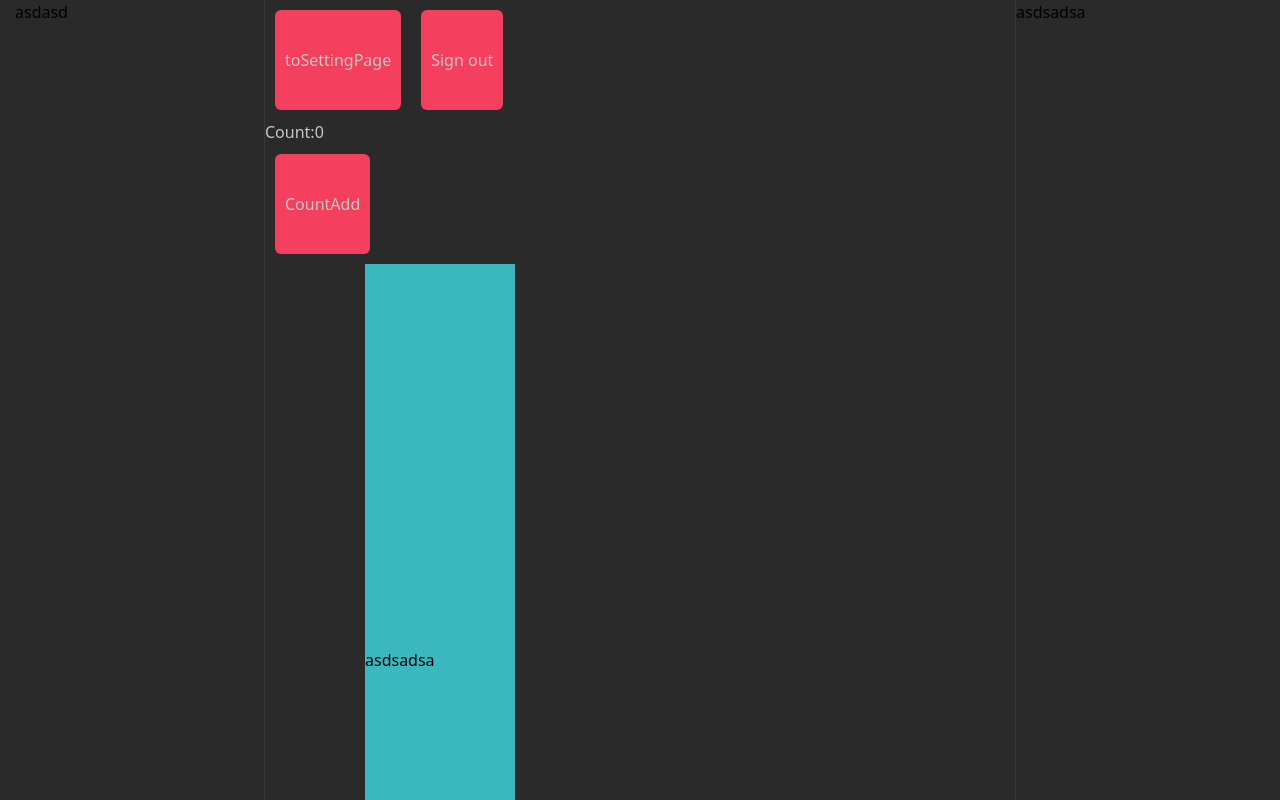
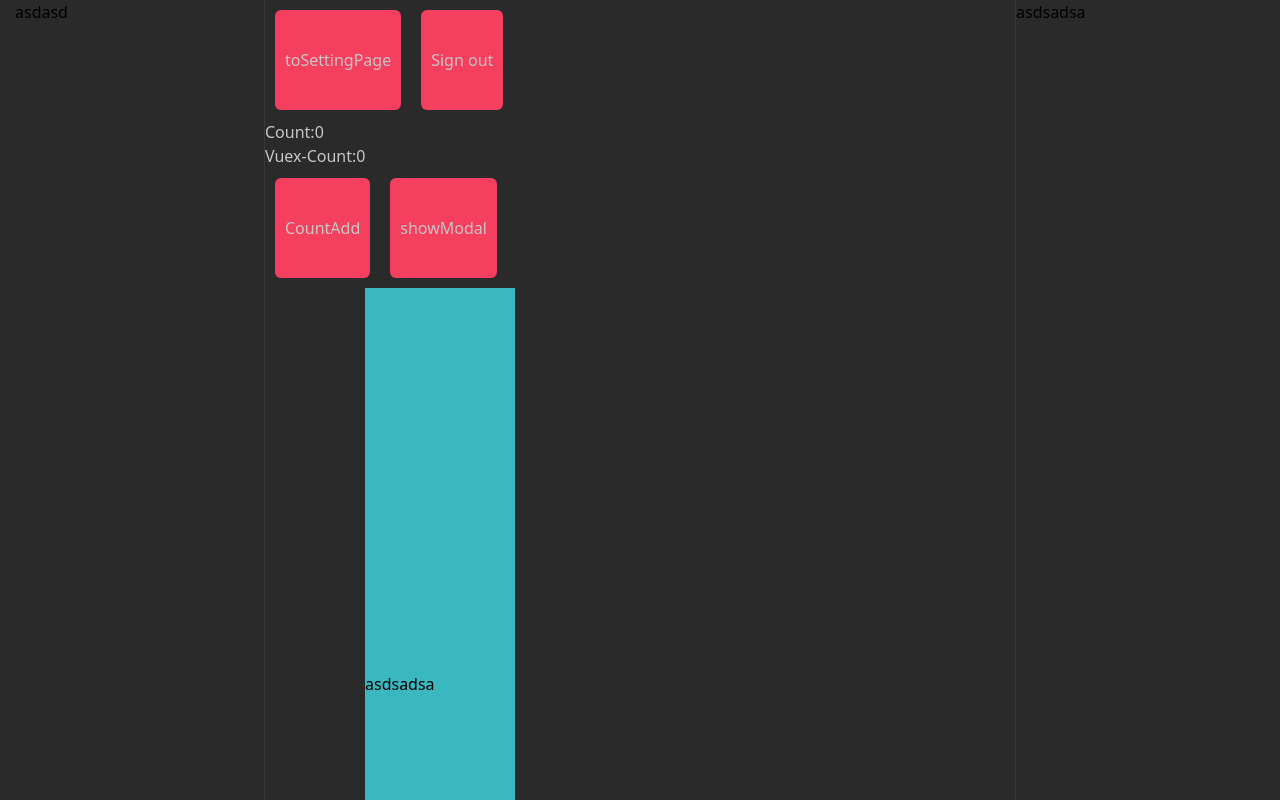
Before and after one commit to chechi992/202310_vue_project_SNS, a Vue app: page /Home in a window 1280 px wide. Shown: the top 800 px of the page. Built offline with nearby package versions, Linux system fonts and the light colour scheme; no server answers; sample sign-in values are in the browser's storage; a web font is replaced by a local one.

Commit message:
カスタマイズモダール追加

```diff
--- a/src/components/CustomizeLoading.vue
+++ b/src/components/CustomizeLoading.vue
@@ -33,8 +33,8 @@ const props = defineProps({
   }
 })
 
-const size = ref(props.size ? props.size : 17)
-const borderSize = ref(props.borderSize ? props.borderSize : 50)
+const size = ref(props.size ? props.size : 50)
+const borderSize = ref(props.borderSize ? props.borderSize : 17)
 const color = ref(props.color ? props.color : "#93a1e9")
 </script>
 
--- a/src/components/CustomizeModal.vue
+++ b/src/components/CustomizeModal.vue
@@ -1,31 +1,34 @@
 <template>
- <div id="modal">
+  <div v-if="props.modalIsOpen" id="modal">
     <div id="modal-content" class="modal">
-      <p id="modal-message" class="modal__message">{{ message }}</p>
+      <button @click="showModal" class="close">X</button>
+      <ModalBody />
     </div>
     <div id="modal-overlay"></div>
   </div>
 </template>
 
   <script setup>
-import { ref, defineProps} from "vue"
+import { defineProps, computed, defineAsyncComponent } from "vue"
+const emit = defineEmits(["showModalChange"])
+const props = defineProps({
+  modalIsOpen: {
+    type: Boolean
+  },
+  bodyPath: {
+    type: String
+  }
+})
+const ModalBody = computed(() => defineAsyncComponent(() => import(props.bodyPath)))
 
-
-
-
-const props = defineProps({
-  message: {
-    type: String
-  },
-})
-
-const message = ref(props.message)
-
+const showModal = () => {
+  emit("showModalChange")
+}
 </script>
 
 <style scoped>
 .modal {
-  padding: 10px 20px;
+  padding: 10px;
   background: #faebd7;
   z-index: 2;
   display: block;
@@ -36,10 +39,10 @@ const message = ref(props.message)
   transform: translate(-50%, -50%);
   border-radius: 10px;
 }
-
-.modal__message {
-  margin-top: 10px;
-  color: black;
+.close{
+  position: absolute;
+  top:0px;
+  right: 10px;
 }
 
 #modal-overlay {
@@ -50,6 +53,6 @@ const message = ref(props.message)
   left: 0;
   width: 100%;
   height: 120%;
-  background-color: rgba(0, 0, 0, 0.5);
+  background-color: rgba(43, 43, 43, 0.2);
 }
 </style>
--- /dev/null
+++ b/src/components/modalBodys/ModalBodySample.vue
@@ -0,0 +1,12 @@
+<template>
+  <p id="modal-message" class="modal__message">{{ message }}</p>
+  <button>確認</button>
+</template>
+
+     <script setup>
+import { ref } from "vue"
+const message = ref("message")
+</script>
+
+   <style scoped>
+</style>
--- a/src/main.js
+++ b/src/main.js
@@ -2,27 +2,35 @@ import "./assets/main.css"
 import { createApp } from "vue"
 import App from "./App.vue"
 import router from "./router/index"
+import { createStore } from 'vuex'
+import { FbService } from "./servcie/FbService"
+
 import "./assets/tailwind.css"
 /* import the fontawesome  */
 import { library } from "@fortawesome/fontawesome-svg-core"
 import "@fortawesome/fontawesome-free/css/all.css"
 import "@fortawesome/fontawesome-free/js/all.js"
-import { faUserSecret } from "@fortawesome/free-solid-svg-icons"
-import { createStore } from 'vuex'
-import { FbService } from "../src/Service/FbService"
+import { faUserSecret} from "@fortawesome/free-solid-svg-icons"
+
 
 const store = createStore({
   state: {
     userInfo: { uid: "", disPlayName: "", email: "", isEmailVerified: false },
     fbService: new FbService(),
-  },
-  getters: {
+    count: 0,
   },
   mutations: {
+    plus(state) {
+      state.count++;
+    }
   },
   actions: {
+    increment(store, count) {
+      setTimeout(() => {
+        store.commit("plus", count)
+      }, 2000)
+    }
   },
-
 });
 
 
--- a/src/views/HomeView.vue
+++ b/src/views/HomeView.vue
@@ -1,8 +1,8 @@
 <template>
- <div v-show="isLoading" class="w-screen h-screen flex justify-center items-center" >
-    <customize-loading/>
+  <div v-show="isLoading" class="w-screen h-screen flex justify-center items-center">
+    <customize-loading />
   </div>
-  <div  v-show="!isLoading" class="w-[1250px] m-auto p-0 flex">
+  <div v-show="!isLoading" class="w-[1250px] m-auto p-0 flex">
     <div class="w-[250px] border-r-[1px] border-gray_800 h-screen fixed">asdasd</div>
 
     <div class="w-[850px] h-screen ml-[250px]">
@@ -12,15 +12,17 @@
       <button v-bind:class="[customizeStyle(buttonCustomizaStyleAttribute)]" @click="signOut">
         Sign out
       </button>
-      <button class="btn" v-if="!store.state.userInfo.emailVerified">
-        未完成信箱認證
+      <button class="btn" v-if="!store.state.userInfo.emailVerified">未完成信箱認證</button>
+
+      <h3 class="text-white">Count:{{ count }}</h3>
+      <h3 class="text-white">Vuex-Count:{{ store.state.count }}</h3>
+
+      <button v-bind:class="[customizeStyle(buttonCustomizaStyleAttribute)]" @click="countPlus">
+        {{ "CountAdd" }}
       </button>
 
-
-
-      <h3 class="text-white">Count:{{ count }}</h3>
-      <button v-bind:class="[customizeStyle(buttonCustomizaStyleAttribute)]" @click="countPlus">
-        {{ "CountAdd" }}
+      <button v-bind:class="[customizeStyle(buttonCustomizaStyleAttribute)]" @click="showModal">
+        {{ "showModal" }}
       </button>
 
       <div class="w-[150px] ml-[100px] bg-tahiti py-96">asdsadsa</div>
@@ -28,6 +30,11 @@
 
     <div class="w-[150px] h-screen fixed ml-[1000px] border-l-[1px] border-gray_800">asdsadsa</div>
   </div>
+  <customize-modal
+    :modalIsOpen="modalIsOpen"
+    @showModalChange="showModal"
+    bodyPath="../components/modalBodys/ModalBodySample.vue"
+  />
 </template>
 
 <script setup>
@@ -36,6 +43,7 @@ import { ref, onMounted } from "vue"
 import { useRouter } from "vue-router"
 import { indexUserInfo } from "../router/index"
 import CustomizeLoading from "../components/CustomizeLoading.vue"
+import CustomizeModal from "../components/CustomizeModal.vue"
 
 //ルーターメソッド初期化
 const router = useRouter()
@@ -43,6 +51,7 @@ const store = useStore()
 const count = ref(0)
 //ロディングフラグ
 const isLoading = ref(true)
+const modalIsOpen = ref(false)
 //カスタマイズ属性
 const buttonCustomizaStyleAttribute = ref({ margin: 10, padding: 10, background_color: "#f43f5e" })
 //カスタマイズ
@@ -52,10 +61,14 @@ const customizeStyle = ({ margin: m, padding: p, background_color: bcolor }) =>
 }
 
 onMounted(() => {
-  store.state.userInfo = indexUserInfo;
+  store.state.userInfo = indexUserInfo
   console.log("User is logined:", store.state.userInfo)
-  isLoading.value = false;
+  isLoading.value = false
 })
+
+const showModal = () => {
+  modalIsOpen.value = !modalIsOpen.value
+}
 
 /**
  * ユーザログアウト
@@ -78,6 +91,7 @@ const toSettingView = () => {
  */
 const countPlus = () => {
   count.value++
+  store.dispatch("decrement")
 }
 </script>
 
```
Also changed, not shown: src/servcie/FbService.js (renamed from src/Service/FbService.js).
